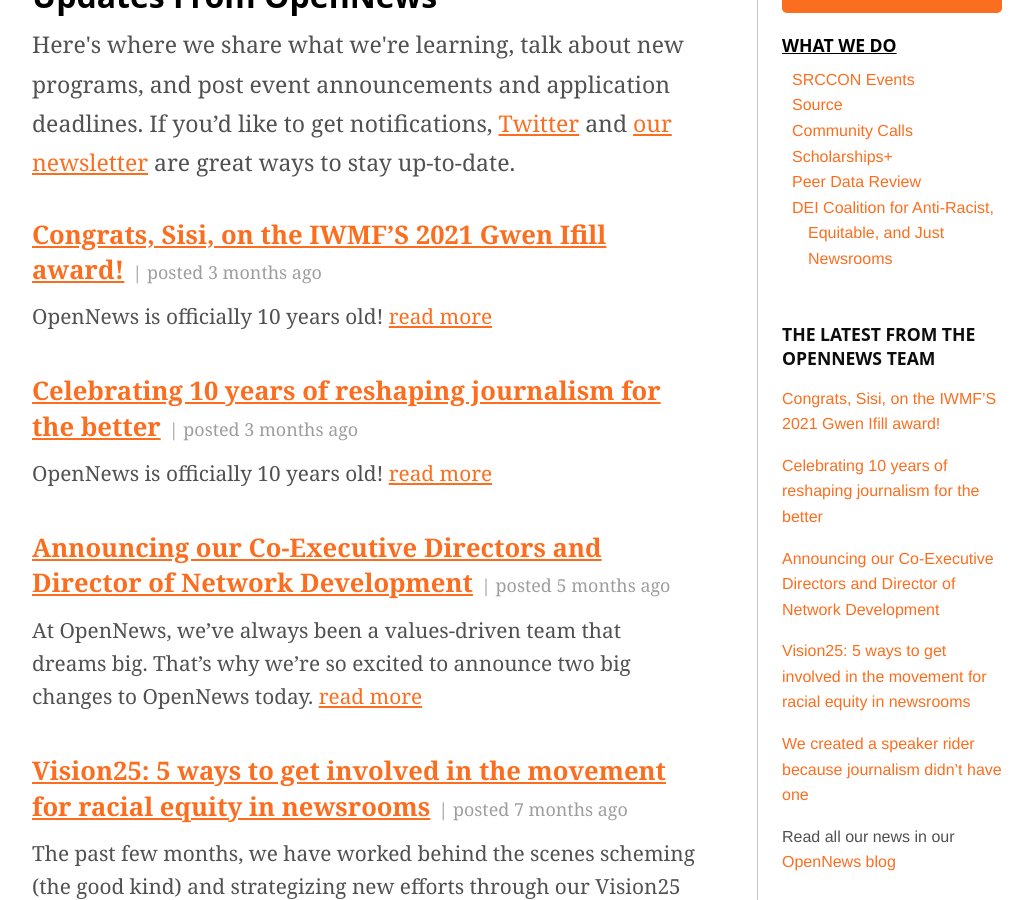
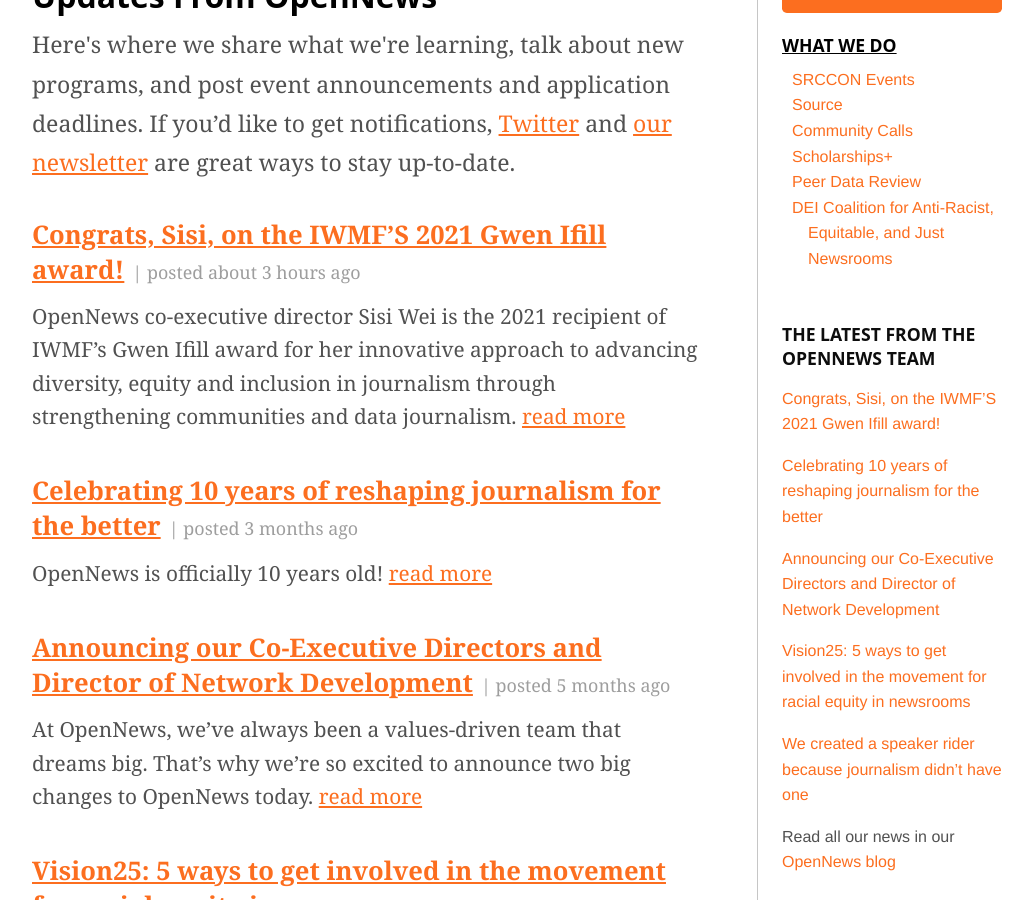
Before and after one commit to OpenNews/opennews-website, a Jekyll site: the page built from blog/blog.md, in a window 1280 px wide and 900 px high, scrolled down 488 px. Shown: the whole window, without its empty margins (118-1151 px from the left). Built offline with Jekyll 4.4.1, drawn with Linux system fonts in a browser that asks for light colours; nearby versions of some CDN libraries; some web fonts are replaced; comment, search, counter and statistics services are not loaded; some of the changed lines change nothing that is shown.

Commit message:
first pass staging

```diff
--- a/_posts/2021-10-07-gwen-ifill-sisi-wei.md
+++ b/_posts/2021-10-07-gwen-ifill-sisi-wei.md
@@ -1,18 +1,42 @@
 ---
 layout: blogpost
 title: Congrats, Sisi, on the IWMF’S 2021 Gwen Ifill award!
-date: 2021-07-14 17:00
+date: 2021-10-07 11:00
 author: <a href="http://opennews.org/who/">OpenNews Team</a>, on July 14, 2021
 tags: OpenNews
-excerpt: OpenNews is officially 10 years old!
+excerpt: OpenNews co-executive director Sisi Wei is the 2021 recipient of IWMF’s Gwen Ifill award for her innovative approach to advancing diversity, equity and inclusion in journalism through strengthening communities and data journalism.
 image: /media/img/10-year-anniversary-srccon-2015-v2.png
 
 ---
 
-<img src="/media/img/2021-10-07-sisi-data-institute-andrew-wang.jpg" style="width: 100%;" alt="A woman, Sisi, sitting in a chair and smiling as she looks at the class.">
+<img src="/media/img/blog/2021-10-07-sisi-data-institute-andrew-wang.jpg" style="width: 100%;" alt="A woman, Sisi, sitting in a chair and smiling as she looks at the class.">
 <p class="caption" style="margin-top: -15px; text-align: left;">Sisi teaching at the Data Institute, an intensive workshop that teaches journalists how to use data, design and code. Each year, over 50% Data Institute students are women of color. Co-founded by Sisi Wei and Lena Groeger in 2016 while they worked together at ProPublica, it is currently hosted by the Ida B. Wells Society, ProPublica, and OpenNews. (Photo by Andrew Wang, Data Institute Class of 2017)</p>
 
-<img src="/media/img/data-institute-2021-group-photo.png" style="width: 100%;" alt="The Data Institute Class of 2021 poses for a virtual class photo.">
+We are thrilled to share that OpenNews co-executive director Sisi Wei [has been named](https://www.iwmf.org/2021/10/iwmf-names-sisi-wei-recipient-of-2021-gwen-ifill-award/) the recipient of the 2021 [Gwen Ifill award](https://www.iwmf.org/awards/gwen-ifill-award/), by the International Women’s Media Foundation.
+
+The award honors Ifill’s legacy as an incredible journalist and advocate for journalists of color. Sisi’s work embodies that legacy, both before coming to OpenNews and in developing programs like the DEI Coalition here. As [Sisi put it](https://www.iwmf.org/2021/10/iwmf-names-sisi-wei-recipient-of-2021-gwen-ifill-award/) “There aren’t many awards in this industry that recognize people for helping others,_”_ and that recognition of the importance of [individual efforts in pursuit of collective goals](https://opennews.org/blog/to-be-in-community/) is fundamental to the [DEI Coalition](https://opennews.org/what/community/dei-coalition) and all of our work at OpenNews.
+
+Regardless of job title or experience level, we know that people all across the journalism industry are pushing to make it a better place to work and to be an industry that works first in service of its communities, not just shareholders. To us, this award recognizes so many principles that we find critically important at OpenNews — learning from one another, designing spaces to help people connect, and being generous about sharing knowledge and expertise. These are all principles we see as essential to building a future where journalism values everyone, and all journalists enjoy the same levels of respect, support, and opportunity.
+
+**We see each other as peers to learn from, and put aside titles and hierarchies.** We believe that when people are able to genuinely connect with each other as individuals, those relationships become the foundation for building trust and space for vulnerability. Only then can we create wider networks of action and support.
+
+**We design to include, not exclude.** We know that everyone has something to contribute and that we need the perspectives of everyone in journalism (and beyond) in order to solve this industry’s most difficult problems. Ensuring that everyone is able to contribute though, does not happen by accident and takes intentional design. For the DEI Coalition, this was a [collaborative process](https://source.opennews.org/guides/dei-coalition/) with more than 100 volunteers, facilitated by Sisi and [four committee leads](https://opennews.org/what/community/dei-coalition/).
+
+**We share. A lot.** We share not only [ideas, processes, and techniques](http://source.opennews.org/), but also [money](https://microloansforjournalists.org/), [resources](https://2021.srccon.org/scholarships/), and [power](https://opennews.org/blog/announcing-co-executive-directors-and-director-of-network-development/). Only through sharing from a place of abundance, empathy, and mutual respect, can we create cultures of belonging, and build the skills we need to ensure that is the reality for the entire industry.
+
+These principles animate everything we do at OpenNews, and we take so much inspiration from Gwen Ifill and the team at IWMF who understand the importance of this work and honoring its leaders. As [Ella Baker said](https://awpc.cattcenter.iastate.edu/2019/12/19/address-at-sncc-conference-dec-1963/), “... there's a lot of difference between the development of single individuals as leaders and the development of leadership, with leadership concepts, leadership goals, leadership methods that people can follow after we have moved on, and we must all move on from one point to the other." Baker, and her teachings on [leader-full movements](https://www.colorlines.com/articles/ella-taught-me-shattering-myth-leaderless-movement), is a core part of how OpenNews thinks about movements and changemaking, and we are so grateful to be in this work together with hundreds of other journalism leaders.
+
+We receive so much inspiration and knowledge from the leaders who have come before us, especially Black women, and we could not be more honored that Sisi will be the fifth Gwen Ifill award recipient since it was founded in 2017, and joining the ranks of [four Black women](https://www.youtube.com/watch?v=ncwaHu9gZWk) who have broken barriers in the journalism industry.
+
+<img src="/media/img/blog/data-institute-2021-group-photo.png" style="width: 100%;" alt="The Data Institute Class of 2021 poses for a virtual class photo.">
 <p class="caption" style="margin-top: -15px; text-align: left;">The Data Institute Class of 2021 poses for a virtual class photo.</p>
 
-Words here.
+If you’d like to join in celebrating not only Sisi’s work, but the work of all the grounded leaders who make a difference in our industry, we invite you to reach out to those you have learned from and tell them about the difference they’ve made in your life.
+
+If you’d like to join in taking concrete action in service of a more anti-racist, equitable and just journalism industry, [join the DEI Coalition Slack](https://opennews.org/what/community/dei-coalition/).
+
+###
+
+**About OpenNews**
+
+[OpenNews](https://opennews.org) helps people strengthen relationships across organizations and build a more equitable future for journalism. Through interactive events and programs, we help peers share knowledge and care for a community grappling with complex problems. OpenNews hosts the radically inclusive conference [SRCCON](https://srccon.org/), convenes the [DEI Coalition](https://opennews.org/what/community/dei-coalition/), and publishes how the community does its work on [Source](http://source.opennews.org/). OpenNews was incubated at the Mozilla Foundation, and is currently a project of Community Partners. Follow OpenNews on Twitter at [@opennews](https://twitter.com/opennews)**.**
```
